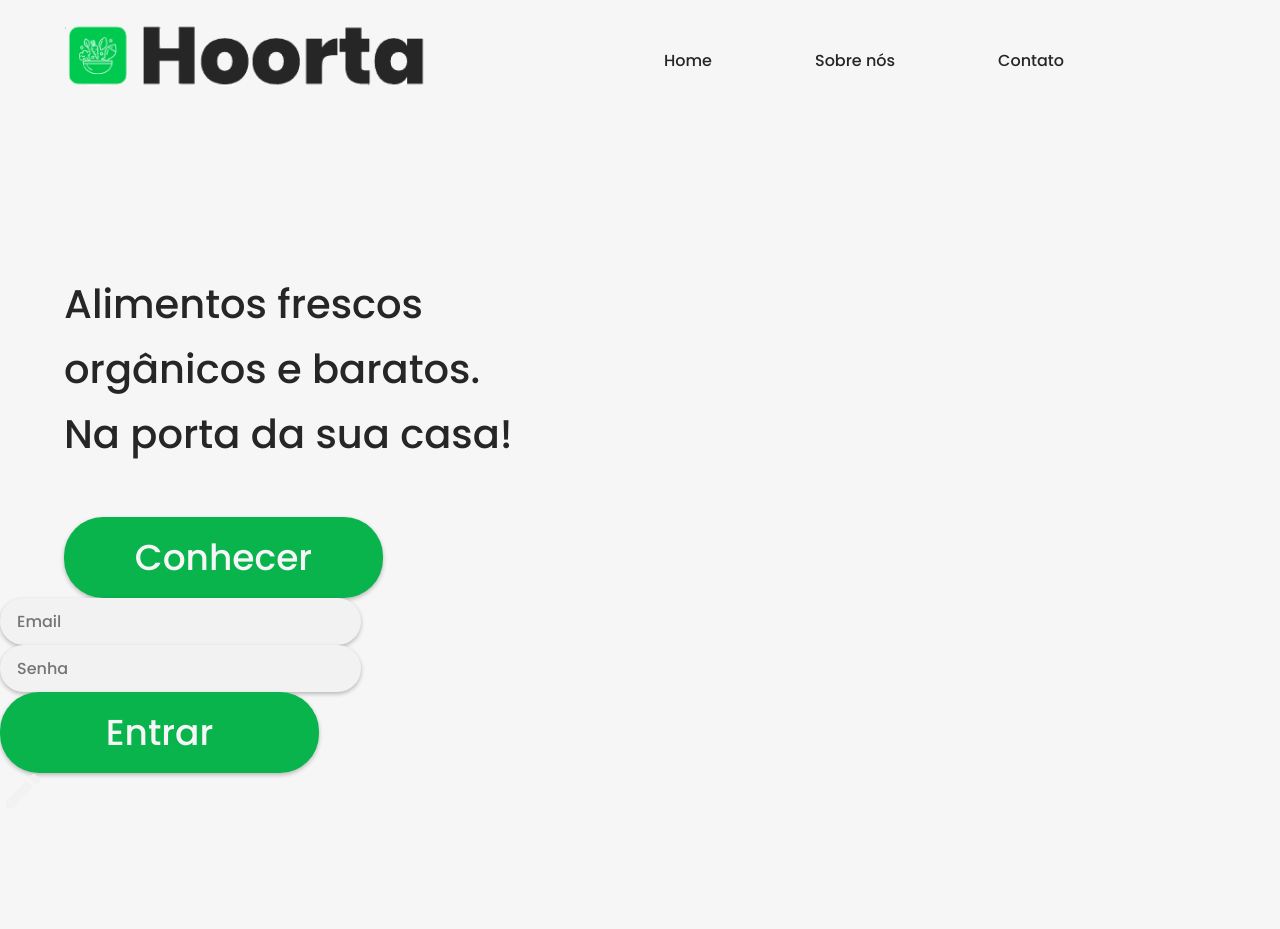
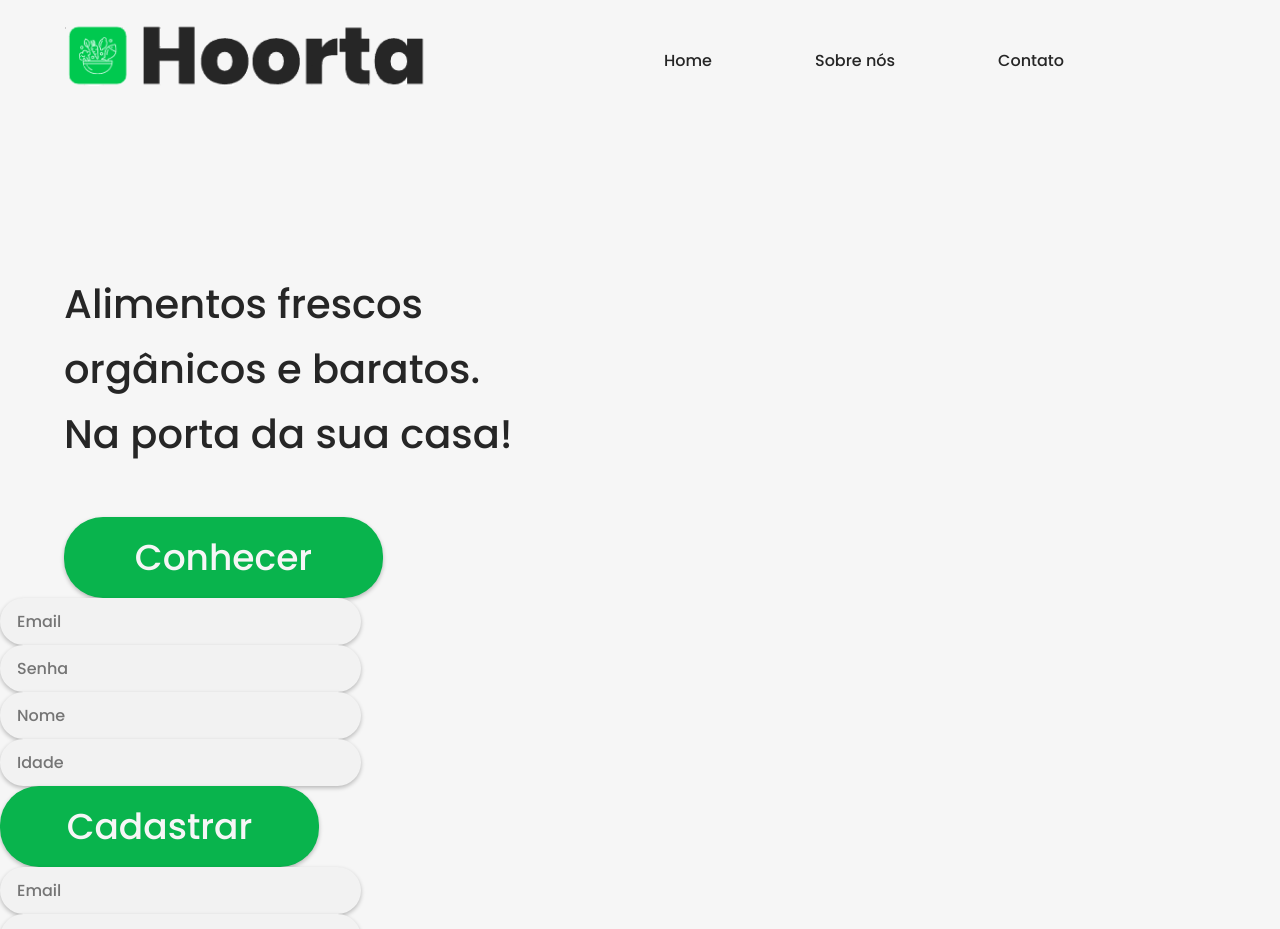
Before and after one commit to viniciusac92/hoorta-apresentacao, a React (Create React App) app: page /tests in a window 1280 px wide. Shown: the top 929 px of the page. Before the commit the page ends 809 px from the top, so only its background shows below. Built offline with nearby package versions, Linux system fonts and the light colour scheme.

Commit message:
✨Feat: Finished register form

```diff
--- /dev/null
+++ b/src/components/molecules/FormRegister/index.jsx
@@ -0,0 +1,92 @@
+// React
+import { createRef, useState } from "react";
+// API
+import API from "../../../services/api";
+// Helpers
+import { postRegister } from "../../../helper/user";
+import { registerSchema } from "../../../helper/FormValidation";
+// Dependencies
+import { useForm } from "react-hook-form";
+import { yupResolver } from "@hookform/resolvers/yup";
+import { useHistory } from "react-router-dom";
+// ContextAPI
+import { useData } from "../../../providers/UserContext";
+// Components
+import Input from "../../atoms/Input";
+import Button from "../../atoms/Button";
+
+const FormRegister = () => {
+  const ref = createRef();
+  const [error, setError] = useState(null);
+  const history = useHistory();
+  const {
+    register,
+    handleSubmit,
+    formState: { errors },
+    reset,
+  } = useForm({
+    resolver: yupResolver(registerSchema),
+  });
+
+  const handleForm = async (data) => {
+    try {
+      await API.post(postRegister(), {
+        ...data,
+        address: [],
+        cc: [],
+        productor: false,
+        shoppingCount: 0,
+      });
+      reset();
+      // history.push("/login");
+    } catch (e) {
+      console.log(e);
+      if (e.response.data === "Email already exists") {
+        setError("Email já cadastrado");
+      }
+    }
+  };
+
+  return (
+    <form onSubmit={handleSubmit(handleForm)}>
+      <Input
+        ref={ref}
+        type="text"
+        placeholder="Email"
+        size="large"
+        {...register("email")}
+      />
+      <p>{errors.email?.message}</p>
+      <Input
+        ref={ref}
+        type="password"
+        placeholder="Senha"
+        size="large"
+        {...register("password")}
+      />
+      <p>{errors.password?.message}</p>
+      <Input
+        ref={ref}
+        type="text"
+        placeholder="Nome"
+        size="large"
+        {...register("name")}
+      />
+      <p>{errors.name?.message}</p>
+      <Input
+        ref={ref}
+        type="number"
+        placeholder="Idade"
+        size="large"
+        {...register("age")}
+      />
+      <p>{errors.age?.message}</p>
+      <p>{error && error}</p>
+      <Button type="submit" color="primary" size="large">
+        Cadastrar
+      </Button>
+    </form>
+  );
+};
+
+export default FormRegister;
--- a/src/pages/Tests/index.jsx
+++ b/src/pages/Tests/index.jsx
@@ -7,12 +7,14 @@ import FormLogin from "../../components/molecules/FormLogin";
 import HeaderNavBar from "../../components/molecules/HeaderNavBar";
 import Meet from "../../components/molecules/Meet";
 import Header from "../../components/organisms/Header";
+import FormRegister from "../../components/molecules/FormRegister";
 
 const Tests = () => {
   return (
     <div>
       <Header />
       <Meet />
+      <FormRegister />
       <FormLogin />
       <ModalUser />
     </div>
```
